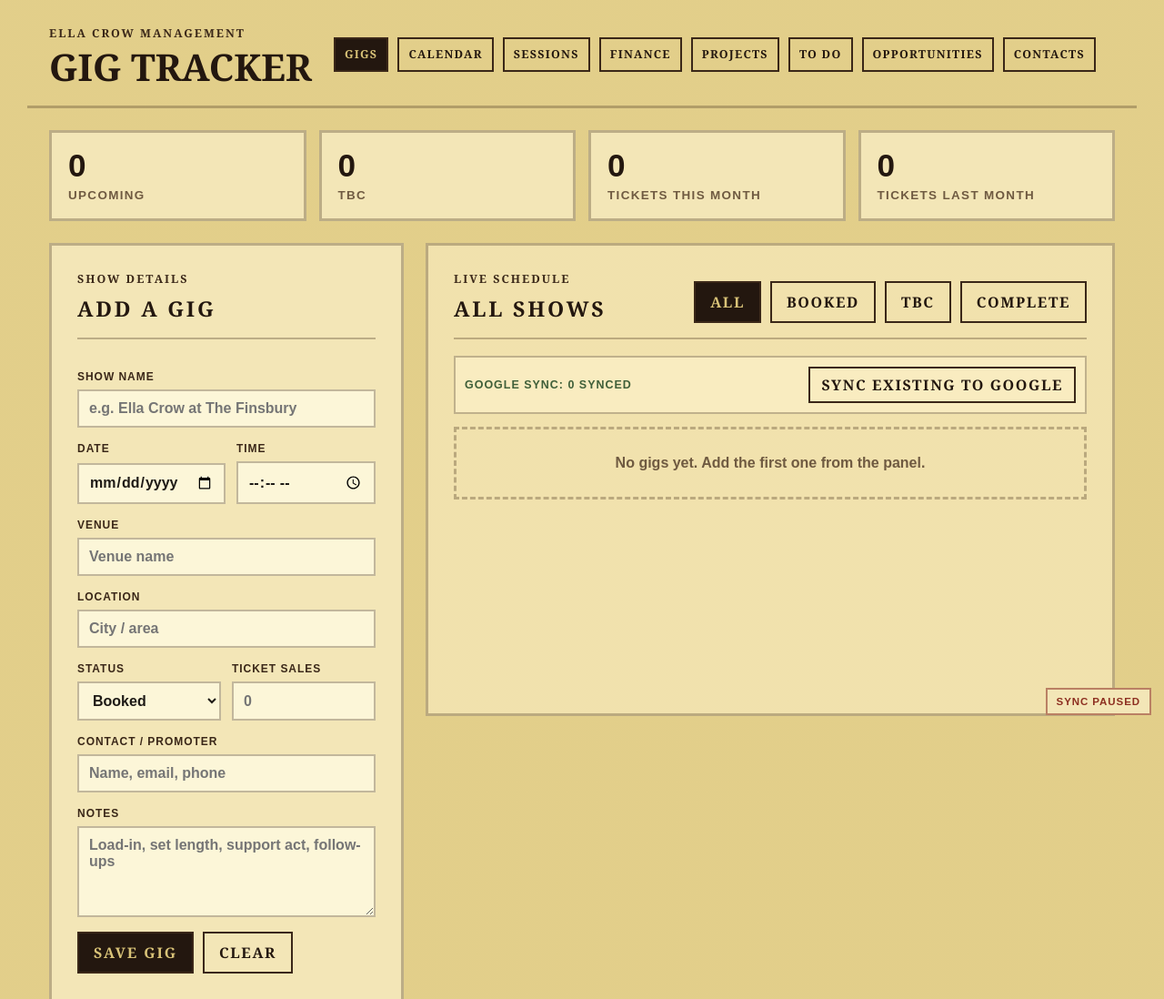
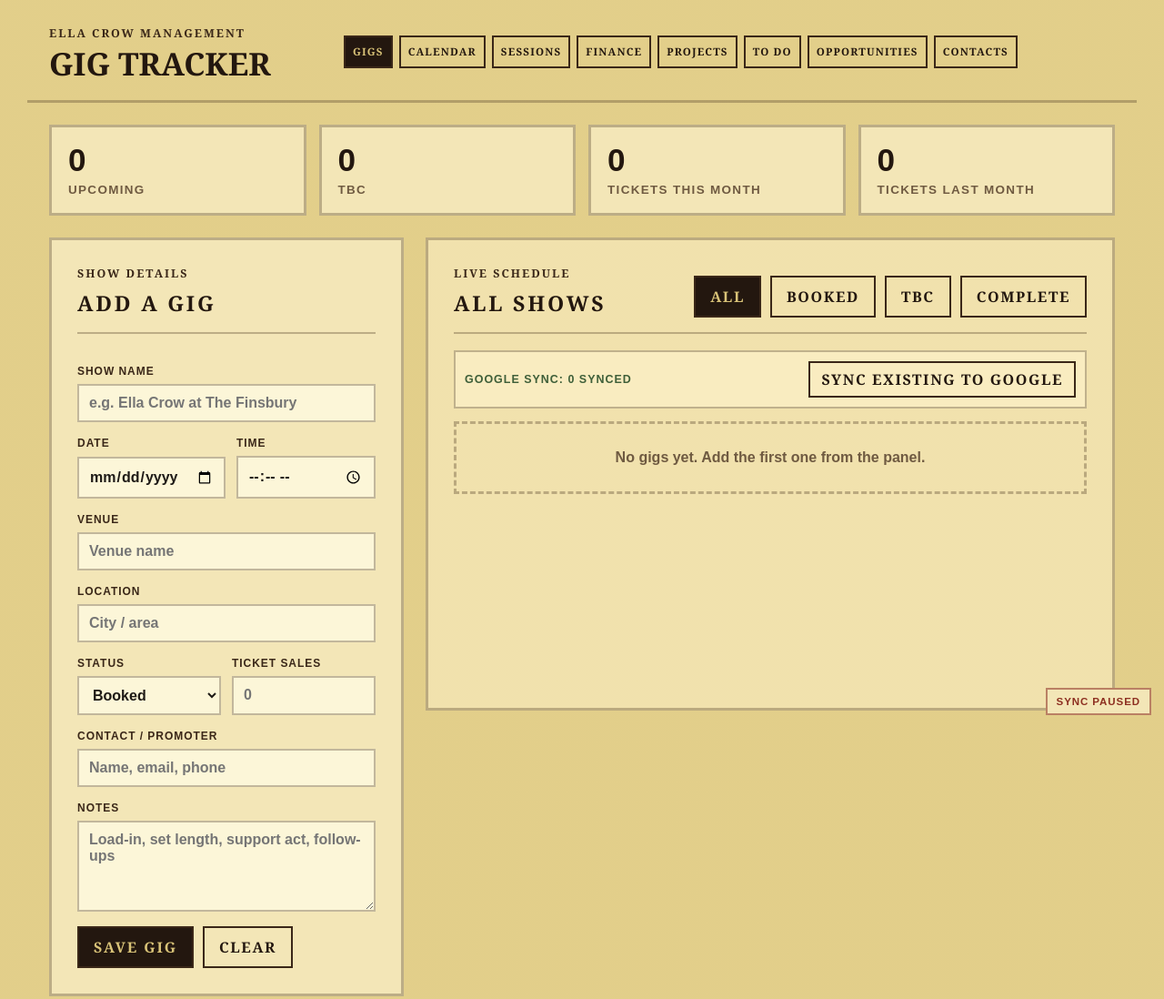
Before and after one commit to georgelawn/ella-crow-platform, a plain HTML site: page index.html in a window 1280 px wide. Shown: the top 1098 px of the page at 91% size. Drawn offline with nearby package versions, Linux system fonts and the light colour scheme; no server answers.

Commit message:
Stabilize page header layout

```diff
--- a/index.html
+++ b/index.html
@@ -4,7 +4,7 @@
     <meta charset="utf-8">
     <meta name="viewport" content="width=device-width, initial-scale=1, viewport-fit=cover">
     <title>Ella Crow | Gig Tracker</title>
-    <link rel="stylesheet" href="styles.css?v=6">
+    <link rel="stylesheet" href="styles.css?v=8">
   </head>
   <body>
     <header class="topbar">
--- a/styles.css
+++ b/styles.css
@@ -48,16 +48,15 @@ button {
 .topbar {
   align-items: center;
   border-bottom: 3px solid var(--line);
-  display: flex;
+  display: grid;
   gap: 24px;
-  justify-content: space-between;
+  grid-template-columns: 300px minmax(0, 1fr);
   margin: 0 auto;
   max-width: 1220px;
   padding: 28px 24px 22px;
 }
 
 .topbar > div:first-child {
-  flex: 0 0 auto;
   min-width: 0;
 }
 
@@ -79,11 +78,11 @@ p {
 
 h1 {
   color: var(--brown);
-  font-size: clamp(1.7rem, 3.2vw, 3.1rem);
+  font-size: clamp(1.7rem, 2.7vw, 2.45rem);
   line-height: 1;
   margin-bottom: 0;
   max-width: 100%;
-  overflow-wrap: anywhere;
+  white-space: nowrap;
   text-transform: uppercase;
 }
 
@@ -104,8 +103,9 @@ h2 {
 }
 
 .header-actions {
-  flex: 1 1 auto;
   flex-wrap: nowrap;
+  gap: 7px;
+  justify-content: flex-start;
   max-width: 100%;
   min-width: 0;
   overflow-x: auto;
@@ -131,9 +131,9 @@ h2 {
 }
 
 .header-actions .nav-link {
-  font-size: 0.78rem;
-  min-height: 38px;
-  padding: 8px 10px;
+  font-size: 0.72rem;
+  min-height: 36px;
+  padding: 7px 8px;
 }
 
 .nav-link.active {
@@ -1755,10 +1755,11 @@ summary:focus-visible {
 
   .topbar {
     gap: 16px;
+    grid-template-columns: 220px minmax(0, 1fr);
   }
 
   h1 {
-    font-size: clamp(1.35rem, 4.4vw, 2.1rem);
+    font-size: clamp(1.35rem, 3.7vw, 1.8rem);
   }
 
   .summary-grid,
@@ -1857,6 +1858,7 @@ summary:focus-visible {
 
   .topbar {
     align-items: stretch;
+    display: flex;
     flex-direction: column;
     gap: 12px;
     padding: 18px max(14px, env(safe-area-inset-left)) 12px max(14px, env(safe-area-inset-right));
```
Also changed, not shown: calendar.html (+1 -1 lines), contacts.html (+1 -1 lines), finance.html (+1 -1 lines), opportunities.html (+1 -1 lines), projects.html (+1 -1 lines), sessions.html (+1 -1 lines), todos.html (+1 -1 lines).
